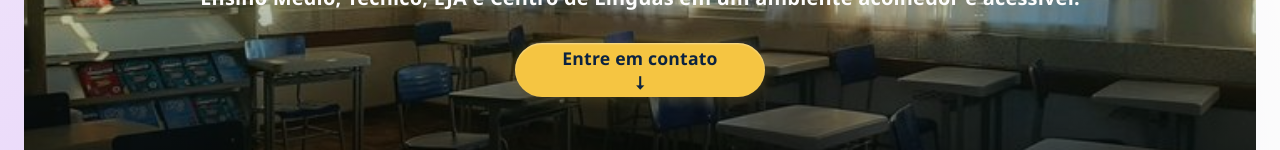
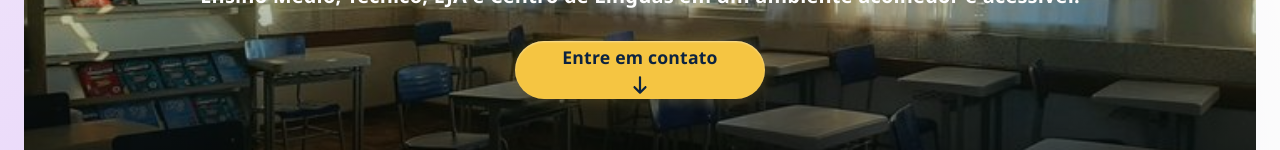
Before and after one commit to sofiAndradee/TccEscola, a plain HTML site: page index.html in a window 1280 px wide. Shown: the part 407-557 px from the top of the page. Drawn offline with Linux system fonts and the light colour scheme; no server answers.

Commit message:
Adionado um icon de seta ao site

```diff
--- a/css/style.css
+++ b/css/style.css
@@ -1,14 +1,8 @@
-/* CONFIGURAÇÕES GERAIS*/
 
-/* Exemplo:
-.card {
-    color: blue;
-    padding: 20px;
-} Seletor → Propriedade → Valor */
 
 :root {
 
-    color-scheme: only light;
+     color-scheme: only light;
     /* Cores principais */
     --azul-marinho: #0a052e;
     --azul-claro: #0b1352;
@@ -283,6 +277,21 @@ h2 {
         inset 0 1px 3px rgba(255, 255, 255, 0.55);
 
     transform: translateY(2px) scale(1.02);
+}
+
+.btn-cta span {
+    display: flex;
+    align-items: center;
+    justify-content: center;
+    margin-top: 5px;
+}
+
+.btn-cta svg {
+    width: 22px;
+    height: 22px;
+    display: block;
+    fill: #0c2340;
+    flex-shrink: 0;
 }
 
 hr {
--- a/index.html
+++ b/index.html
@@ -5,7 +5,8 @@
     <meta charset="UTF-8"> <!--configuração para acentuação e cedilha -->
     <meta name="viewport" content="width=device-width, initial-scale=1.0">
     <meta name="color-scheme" content="light">
-    <meta name="description" content="Escola Estadual Dom Pedro I - Ensino Médio, Ensino Técnico, EJA e Centro de Línguas (CEL) em São Miguel Paulista, São Paulo.">
+    <meta name="description" content="
+    Escola Estadual Dom Pedro I - Ensino Médio, Ensino Técnico, EJA e Centro de Línguas (CEL) em São Miguel Paulista, São Paulo.">
     <title>Escola: Dom Pedro I</title> <!--Define o título da página -->
     <link rel="stylesheet" href="./css/style.css"> <!--liga ao arquivo CSS -->
     <!-- no <head>, logo abaixo do link do style.css -->
@@ -43,7 +44,7 @@
                 <p>Ensino Médio, Técnico, EJA e Centro de Línguas em um ambiente acolhedor e acessível.</p>
                 <a href="#contato" class="btn-cta">Entre em contato
                     <span>
-                        ⭣
+                        <svg xmlns="http://www.w3.org/2000/svg" viewBox="0 0 640 640"><!--!Font Awesome Free v7.3.1 by @fontawesome - https://fontawesome.com License - https://fontawesome.com/license/free Copyright 2026 Fonticons, Inc.--><path fill="#0c2340" d="M297.4 566.6C309.9 579.1 330.2 579.1 342.7 566.6L502.7 406.6C515.2 394.1 515.2 373.8 502.7 361.3C490.2 348.8 469.9 348.8 457.4 361.3L352 466.7L352 96C352 78.3 337.7 64 320 64C302.3 64 288 78.3 288 96L288 466.7L182.6 361.3C170.1 348.8 149.8 348.8 137.3 361.3C124.8 373.8 124.8 394.1 137.3 406.6L297.3 566.6z"/></svg>
                     </span>
                 </a>
             </div>
@@ -343,8 +344,7 @@
     </a>
     <div id="modais-container"></div>
 
-    <script src="./js/script.js"></script> <!-- faz um link com o arquivo JavaScript -->
-    <!-- no final do <body>, logo abaixo do script.js -->
+
     <script src="./js/modal-ensino.js"></script>
     <!-- avisos da faixa abaixo do banner (Google Planilhas) -->
     <script src="./js/avisos.js"></script>
```
